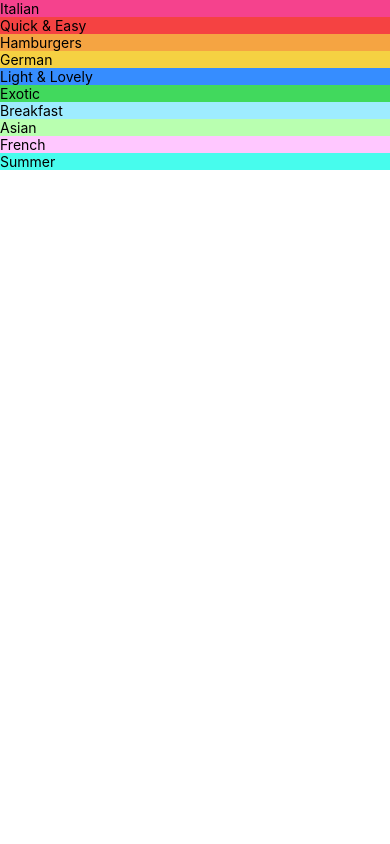
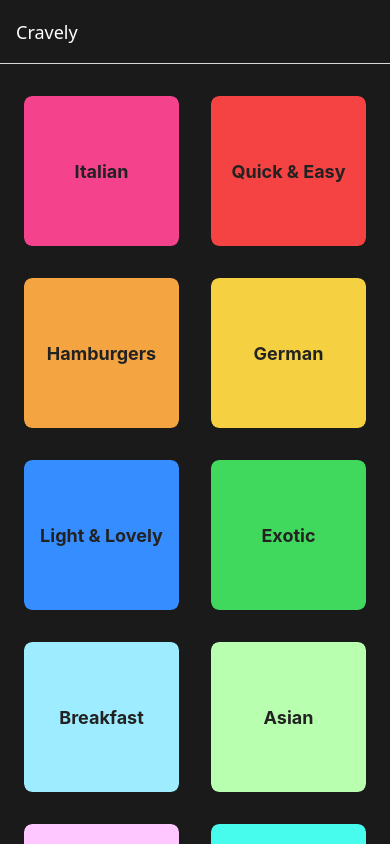
Before and after one commit to Hrithik08-varshney/Cravely, a React Native app: screen /Categories in a window 390 px wide. Built offline with nearby package versions, Linux system fonts and the light colour scheme.

Commit message:
basic navigation added and homepage layout added

```diff
--- a/App.js
+++ b/App.js
@@ -1,9 +1,41 @@
 import { StatusBar } from "expo-status-bar";
 import { StyleSheet, Text, View } from "react-native";
 import CategoriesScreen from "./screens/CategoriesScreen";
+import { NavigationContainer } from "@react-navigation/native";
+import { createNativeStackNavigator } from "@react-navigation/native-stack";
+import MealsOverviewScreen from "./screens/MealsOverviewScreen";
+
+const Stack = createNativeStackNavigator();
 
 export default function App() {
-  return <CategoriesScreen />;
+  return (
+    <>
+      <StatusBar style="dark" />
+
+      <NavigationContainer>
+        <Stack.Navigator>
+          <Stack.Screen
+            name="Categories"
+            component={CategoriesScreen}
+            options={{
+              title: "Cravely",
+              headerStyle: { backgroundColor: "#1a1a1a" },
+              headerTintColor: "#fff",
+            }}
+          />
+          <Stack.Screen
+            name="MealsOverview"
+            component={MealsOverviewScreen}
+            // options={{
+            //   title: "Cravely",
+            //   headerStyle: { backgroundColor: "#1a1a1a" },
+            //   headerTintColor: "#fff",
+            // }}
+          />
+        </Stack.Navigator>
+      </NavigationContainer>
+    </>
+  );
 }
 
 const styles = StyleSheet.create({
--- a/components/CategoryGridTile.js
+++ b/components/CategoryGridTile.js
@@ -1,16 +1,46 @@
 import { View, Text, Pressable } from "react-native";
 import React from "react";
 
-const CategoryGridTile = ({ title, color }) => {
+const CategoryGridTile = ({ title, color, onPress }) => {
   return (
-    <View>
-      <Pressable>
-        <View style={{ backgroundColor: color }}>
-          <Text>{title}</Text>
+    <View style={styles.gridItem}>
+      <Pressable
+        style={styles.button}
+        android_ripple={{ color: "#ccc" }}
+        onPress={onPress}
+      >
+        <View style={[styles.innerContainer, { backgroundColor: color }]}>
+          <Text style={styles.title}>{title}</Text>
         </View>
       </Pressable>
     </View>
   );
 };
 
+const styles = {
+  gridItem: {
+    flex: 1,
+    margin: 16,
+    height: 150,
+    borderRadius: 8,
+    overflow: "hidden",
+  },
+  button: {
+    flex: 1,
+  },
+  innerContainer: {
+    flex: 1,
+    padding: 15,
+    justifyContent: "center",
+    alignItems: "center",
+    borderRadius: 8,
+  },
+  title: {
+    fontSize: 18,
+    fontWeight: "bold",
+    color: "#222",
+    textAlign: "center",
+  },
+};
+
 export default CategoryGridTile;
--- /dev/null
+++ b/components/MealItem.js
@@ -0,0 +1,105 @@
+import { View, Text, Image, StyleSheet, TouchableOpacity } from 'react-native'
+import React from 'react'
+
+const MealItem = ({ meal, onPress }) => {
+  return (
+    <TouchableOpacity style={styles.mealContainer} onPress={onPress}>
+      <Image source={{ uri: meal.imageUrl }} style={styles.image} />
+      <View style={styles.contentContainer}>
+        <Text style={styles.title}>{meal.title}</Text>
+
+        <View style={styles.infoRow}>
+          <View style={styles.infoPill}>
+            <Text style={styles.infoLabel}>Duration</Text>
+            <Text style={styles.infoValue}>{meal.duration}m</Text>
+          </View>
+          <View style={styles.infoPill}>
+            <Text style={styles.infoLabel}>Complexity</Text>
+            <Text style={styles.infoValue}>{meal.complexity}</Text>
+          </View>
+          <View style={styles.infoPill}>
+            <Text style={styles.infoLabel}>Cost</Text>
+            <Text style={styles.infoValue}>{meal.affordability}</Text>
+          </View>
+        </View>
+
+        <View style={styles.badgesContainer}>
+          {meal.isGlutenFree && <View style={styles.badge}><Text style={styles.badgeText}>🌾 Gluten Free</Text></View>}
+          {meal.isVegan && <View style={styles.badge}><Text style={styles.badgeText}>🥬 Vegan</Text></View>}
+          {meal.isVegetarian && <View style={styles.badge}><Text style={styles.badgeText}>🥕 Vegetarian</Text></View>}
+          {meal.isLactoseFree && <View style={styles.badge}><Text style={styles.badgeText}>🥛 Lactose Free</Text></View>}
+        </View>
+      </View>
+    </TouchableOpacity>
+  )
+}
+
+const styles = StyleSheet.create({
+  mealContainer: {
+    marginHorizontal: 16,
+    marginVertical: 8,
+    borderRadius: 12,
+    overflow: 'hidden',
+    backgroundColor: '#fff',
+    shadowColor: '#000',
+    shadowOffset: { width: 0, height: 2 },
+    shadowOpacity: 0.1,
+    shadowRadius: 4,
+    elevation: 3,
+  },
+  image: {
+    width: '100%',
+    height: 200,
+  },
+  contentContainer: {
+    padding: 16,
+  },
+  title: {
+    fontSize: 18,
+    fontWeight: '700',
+    color: '#333',
+    marginBottom: 12,
+  },
+  infoRow: {
+    flexDirection: 'row',
+    justifyContent: 'space-around',
+    marginBottom: 12,
+  },
+  infoPill: {
+    backgroundColor: '#f0f0f0',
+    paddingHorizontal: 12,
+    paddingVertical: 8,
+    borderRadius: 8,
+    alignItems: 'center',
+  },
+  infoLabel: {
+    fontSize: 11,
+    color: '#666',
+    fontWeight: '600',
+    marginBottom: 4,
+  },
+  infoValue: {
+    fontSize: 13,
+    fontWeight: '700',
+    color: '#333',
+  },
+  badgesContainer: {
+    flexDirection: 'row',
+    flexWrap: 'wrap',
+    gap: 6,
+  },
+  badge: {
+    backgroundColor: '#e8f5e9',
+    paddingHorizontal: 8,
+    paddingVertical: 4,
+    borderRadius: 6,
+    marginBottom: 4,
+  },
+  badgeText: {
+    fontSize: 11,
+    color: '#2e7d32',
+    fontWeight: '600',
+  },
+})
+
+export default MealItem
--- a/package.json
+++ b/package.json
@@ -9,10 +9,14 @@
     "web": "expo start --web"
   },
   "dependencies": {
+    "@react-navigation/native": "^7.2.2",
+    "@react-navigation/stack": "^7.8.11",
     "expo": "~54.0.33",
     "expo-status-bar": "~3.0.9",
     "react": "19.1.0",
-    "react-native": "0.81.5"
+    "react-native": "0.81.5",
+    "react-native-safe-area-context": "~5.6.0",
+    "react-native-screens": "~4.16.0"
   },
   "private": true
 }
--- a/screens/CategoriesScreen.js
+++ b/screens/CategoriesScreen.js
@@ -3,18 +3,39 @@ import React from "react";
 import { CATEGORIES } from "../data/dummy-data";
 import CategoryGridTile from "../components/CategoryGridTile";
 
-function renderCategoryItem({ item }) {
-  return <CategoryGridTile title={item.title} color={item.color} />;
-}
+const CategoriesScreen = ({ navigation }) => {
+  function renderCategoryItem({ item }) {
+    const pressHandler = () => {
+      navigation.navigate("MealsOverview", {
+        categoryId: item.id,
+      });
+    };
+    return (
+      <CategoryGridTile
+        title={item.title}
+        color={item.color}
+        onPress={pressHandler}
+      />
+    );
+  }
 
-const CategoriesScreen = () => {
   return (
     <FlatList
       data={CATEGORIES}
       keyExtractor={(item) => item.id}
       renderItem={renderCategoryItem}
+      numColumns={2}
+      contentContainerStyle={styles.listContainer}
     />
   );
 };
 
+const styles = {
+  listContainer: {
+    paddingVertical: 16,
+    paddingHorizontal: 8,
+    backgroundColor: "#1a1a1a",
+  },
+};
+
 export default CategoriesScreen;
--- /dev/null
+++ b/screens/MealsOverviewScreen.js
@@ -0,0 +1,29 @@
+import { View, Text, FlatList } from 'react-native'
+import React from 'react'
+import { MEALS } from '../data/dummy-data'
+import MealItem from '../components/MealItem'
+
+const MealsOverviewScreen = ({ route }) => {
+  const { categoryId } = route.params;
+
+  const displayedMeals = MEALS.filter((meal) => meal.categoryIds.includes(categoryId));
+
+  const renderMealItem = ({ item }) => {
+    return <MealItem meal={item} onPress={() => {
+      // Handle meal item press - can navigate to meal detail screen
+    }} />
+  }
+
+  return (
+    <View style={{ flex: 1, backgroundColor: '#fff' }}>
+      <Text style={{ fontSize: 20, fontWeight: '700', padding: 16 }}>Meals</Text>
+      <FlatList
+        data={displayedMeals}
+        keyExtractor={(item) => item.id}
+        renderItem={renderMealItem}
+      />
+    </View>
+  )
+}
+
+export default MealsOverviewScreen
```
Also changed, not shown: 1 other file (tests, documents, lock files or other folders).
